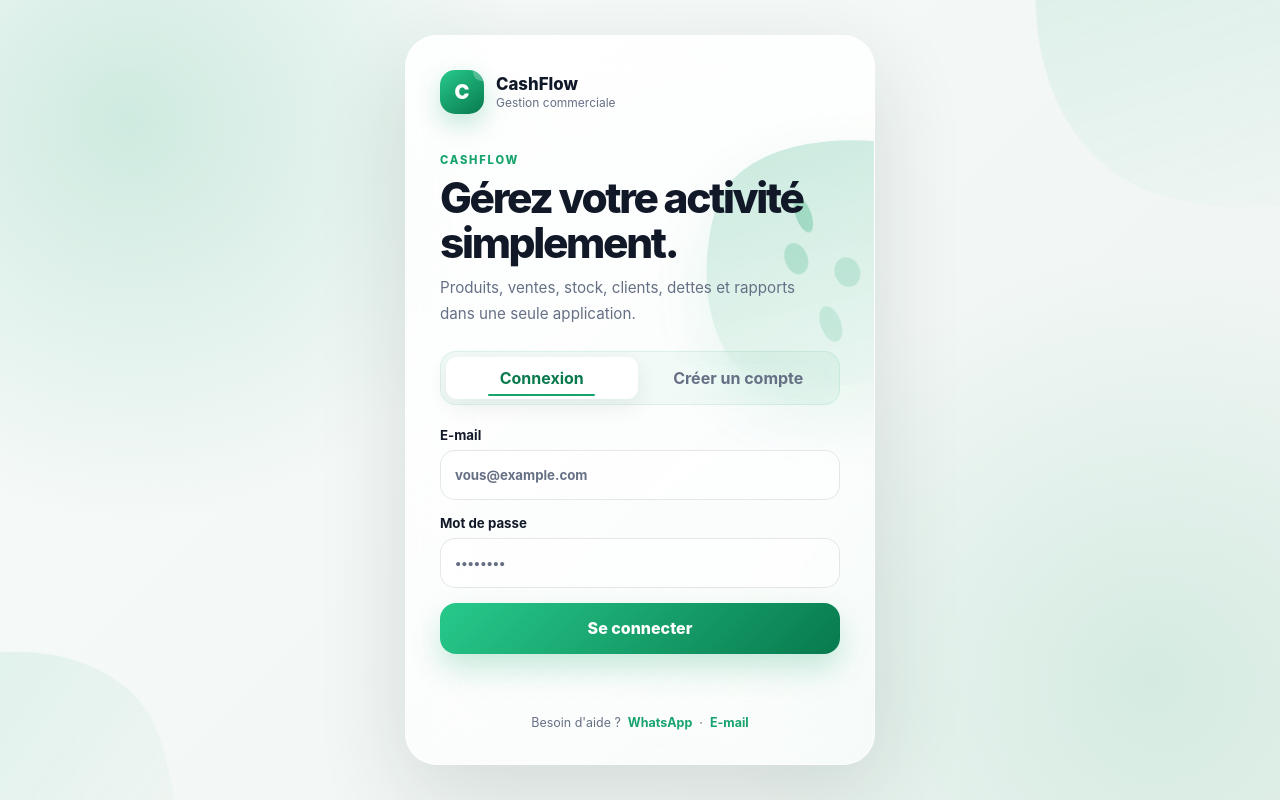
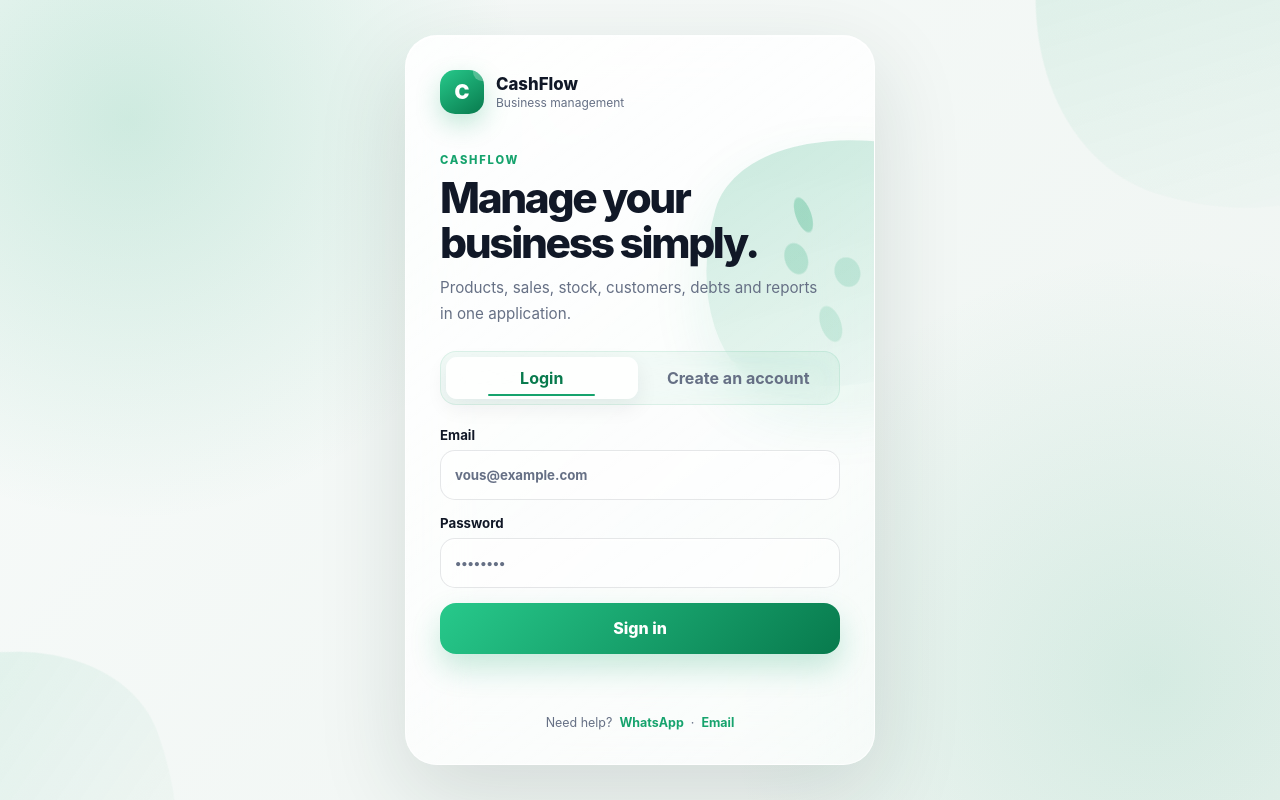
Before and after one commit to gestontech/CashFlow, a website: page public/index.html in a window 1280 px wide. Drawn offline with Linux system fonts and the light colour scheme; no server answers.

Commit message:
Update index.html

```diff
--- a/public/index.html
+++ b/public/index.html
@@ -6,6 +6,7 @@
   <meta name="theme-color" content="#0b1020">
   <meta name="description" content="CashFlow — gestion commerciale professionnelle">
   <title>CashFlow</title>
+
   <link rel="stylesheet" href="/assets/style.css">
   <link rel="stylesheet" href="/assets/cashflow-premium.css">
   <link rel="stylesheet" href="/assets/auth-visuals.css">
@@ -25,24 +26,30 @@
 
         <div>
           <strong>CashFlow</strong>
-          <small>Gestion commerciale</small>
+          <small data-i18n="brandSubtitle">Gestion commerciale</small>
         </div>
       </div>
 
       <div class="auth-intro">
         <span class="eyebrow">CASHFLOW</span>
-        <h1>Gérez votre activité simplement.</h1>
-        <p>
+
+        <h1 data-i18n="authTitle">
+          Gérez votre activité simplement.
+        </h1>
+
+        <p data-i18n="authDescription">
           Produits, ventes, stock, clients, dettes et rapports
           dans une seule application.
         </p>
       </div>
 
       <div class="tabs">
+
         <button
           type="button"
           class="active"
           data-auth="login"
+          data-i18n="login"
         >
           Connexion
         </button>
@@ -50,16 +57,19 @@
         <button
           type="button"
           data-auth="register"
+          data-i18n="createAccount"
         >
           Créer un compte
         </button>
+
       </div>
 
       <!-- CONNEXION -->
       <form id="loginForm" class="auth-form">
 
         <label>
-          E-mail
+          <span data-i18n="email">E-mail</span>
+
           <input
             name="email"
             type="email"
@@ -70,7 +80,8 @@
         </label>
 
         <label>
-          Mot de passe
+          <span data-i18n="password">Mot de passe</span>
+
           <input
             name="password"
             type="password"
@@ -83,6 +94,7 @@
         <button
           type="submit"
           class="primary"
+          data-i18n="loginButton"
         >
           Se connecter
         </button>
@@ -96,17 +108,20 @@
       >
 
         <label>
-          Nom complet
+          <span data-i18n="fullName">Nom complet</span>
+
           <input
             name="name"
             autocomplete="name"
             placeholder="Votre nom"
+            data-i18n-placeholder="namePlaceholder"
             required
           >
         </label>
 
         <label>
-          E-mail
+          <span data-i18n="email">E-mail</span>
+
           <input
             name="email"
             type="email"
@@ -117,7 +132,8 @@
         </label>
 
         <label>
-          Téléphone
+          <span data-i18n="phone">Téléphone</span>
+
           <input
             name="phone"
             autocomplete="tel"
@@ -126,21 +142,25 @@
         </label>
 
         <label>
-          Nom de la boutique
+          <span data-i18n="shopName">Nom de la boutique</span>
+
           <input
             name="shop_name"
             placeholder="Ma boutique"
+            data-i18n-placeholder="shopPlaceholder"
           >
         </label>
 
         <label>
-          Mot de passe
+          <span data-i18n="password">Mot de passe</span>
+
           <input
             name="password"
             type="password"
             autocomplete="new-password"
             minlength="8"
             placeholder="Minimum 8 caractères"
+            data-i18n-placeholder="passwordPlaceholder"
             required
           >
         </label>
@@ -148,6 +168,7 @@
         <button
           type="submit"
           class="primary"
+          data-i18n="registerButton"
         >
           Créer mon compte
         </button>
@@ -160,22 +181,31 @@
       ></p>
 
       <div class="support">
-        <span>Besoin d'aide ?</span>
+
+        <span data-i18n="needHelp">
+          Besoin d'aide ?
+        </span>
+
         <a
           id="waAuth"
           href="#"
           target="_blank"
           rel="noopener"
+          data-i18n="whatsapp"
         >
           WhatsApp
         </a>
+
         <span>·</span>
+
         <a
           id="mailAuth"
           href="#"
+          data-i18n="emailSupport"
         >
           E-mail
         </a>
+
       </div>
 
     </div>
@@ -525,6 +555,163 @@
 </div>
 
 
+<!--
+  Traduction de l'écran d'authentification.
+  Le reste de l'application est déjà traduit par app.js.
+-->
+<script>
+(() => {
+  const supported = ["fr", "en", "pt", "es"];
+
+  const browserLanguage =
+    (navigator.language || "fr")
+      .slice(0, 2)
+      .toLowerCase();
+
+  const savedLanguage =
+    localStorage.getItem("cashflow-lang");
+
+  const language =
+    savedLanguage ||
+    (
+      supported.includes(browserLanguage)
+        ? browserLanguage
+        : "fr"
+    );
+
+  const translations = {
+    fr: {
+      brandSubtitle: "Gestion commerciale",
+      authTitle: "Gérez votre activité simplement.",
+      authDescription:
+        "Produits, ventes, stock, clients, dettes et rapports dans une seule application.",
+      login: "Connexion",
+      createAccount: "Créer un compte",
+      email: "E-mail",
+      password: "Mot de passe",
+      loginButton: "Se connecter",
+      registerButton: "Créer mon compte",
+      fullName: "Nom complet",
+      phone: "Téléphone",
+      shopName: "Nom de la boutique",
+      needHelp: "Besoin d'aide ?",
+      whatsapp: "WhatsApp",
+      emailSupport: "E-mail",
+      namePlaceholder: "Votre nom",
+      shopPlaceholder: "Ma boutique",
+      passwordPlaceholder: "Minimum 8 caractères"
+    },
+
+    en: {
+      brandSubtitle: "Business management",
+      authTitle: "Manage your business simply.",
+      authDescription:
+        "Products, sales, stock, customers, debts and reports in one application.",
+      login: "Login",
+      createAccount: "Create an account",
+      email: "Email",
+      password: "Password",
+      loginButton: "Sign in",
+      registerButton: "Create my account",
+      fullName: "Full name",
+      phone: "Phone",
+      shopName: "Shop name",
+      needHelp: "Need help?",
+      whatsapp: "WhatsApp",
+      emailSupport: "Email",
+      namePlaceholder: "Your name",
+      shopPlaceholder: "My shop",
+      passwordPlaceholder: "Minimum 8 characters"
+    },
+
+    pt: {
+      brandSubtitle: "Gestão comercial",
+      authTitle: "Gerencie seu negócio com facilidade.",
+      authDescription:
+        "Produtos, vendas, estoque, clientes, dívidas e relatórios em um único aplicativo.",
+      login: "Entrar",
+      createAccount: "Criar uma conta",
+      email: "E-mail",
+      password: "Senha",
+      loginButton: "Entrar",
+      registerButton: "Criar minha conta",
+      fullName: "Nome completo",
+      phone: "Telefone",
+      shopName: "Nome da loja",
+      needHelp: "Precisa de ajuda?",
+      whatsapp: "WhatsApp",
+      emailSupport: "E-mail",
+      namePlaceholder: "Seu nome",
+      shopPlaceholder: "Minha loja",
+      passwordPlaceholder: "Mínimo de 8 caracteres"
+    },
+
+    es: {
+      brandSubtitle: "Gestión comercial",
+      authTitle: "Gestiona tu negocio fácilmente.",
+      authDescription:
+        "Productos, ventas, stock, clientes, deudas e informes en una sola aplicación.",
+      login: "Iniciar sesión",
+      createAccount: "Crear una cuenta",
+      email: "Correo electrónico",
+      password: "Contraseña",
+      loginButton: "Iniciar sesión",
+      registerButton: "Crear mi cuenta",
+      fullName: "Nombre completo",
+      phone: "Teléfono",
+      shopName: "Nombre de la tienda",
+      needHelp: "¿Necesitas ayuda?",
+      whatsapp: "WhatsApp",
+      emailSupport: "Correo",
+      namePlaceholder: "Tu nombre",
+      shopPlaceholder: "Mi tienda",
+      passwordPlaceholder: "Mínimo 8 caracteres"
+    }
+  };
+
+  const dictionary =
+    translations[language] ||
+    translations.fr;
+
+  document.documentElement.lang =
+    language;
+
+  document
+    .querySelectorAll("[data-i18n]")
+    .forEach(element => {
+      const key =
+        element.dataset.i18n;
+
+      if (
+        Object.prototype.hasOwnProperty.call(
+          dictionary,
+          key
+        )
+      ) {
+        element.textContent =
+          dictionary[key];
+      }
+    });
+
+  document
+    .querySelectorAll("[data-i18n-placeholder]")
+    .forEach(element => {
+      const key =
+        element.dataset.i18nPlaceholder;
+
+      if (
+        Object.prototype.hasOwnProperty.call(
+          dictionary,
+          key
+        )
+      ) {
+        element.placeholder =
+          dictionary[key];
+      }
+    });
+})();
+</script>
+
 <script src="/assets/app.js"></script>
 <script src="/assets/receipt.js"></script>
 
```
